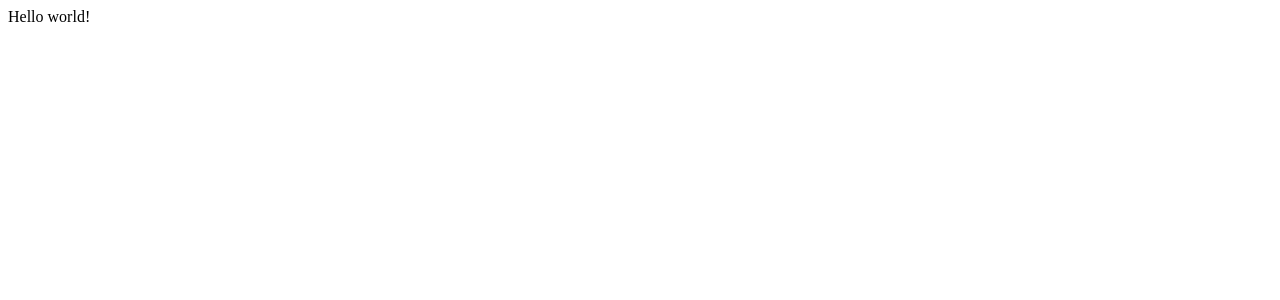
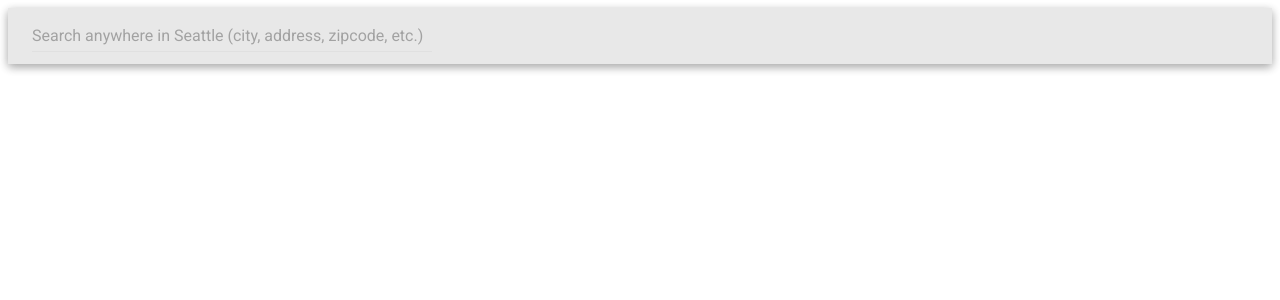
Before and after one commit to zhuhan0/seattle-life, a React app: page / in a window 1280 px wide. Shown: the top 300 px of the page. Built offline with nearby package versions, Linux system fonts and the light colour scheme.

Commit message:
add SearchBar text field

```diff
--- a/src/SearchBar.jsx
+++ b/src/SearchBar.jsx
@@ -1,8 +1,30 @@
 import React from 'react';
+import { AutoComplete, Paper, Toolbar, ToolbarGroup } from 'material-ui';
 
 class SearchBar extends React.Component {
+  constructor(props) {
+    super(props);
+    this.state = {
+      dataSource: [],
+    };
+  }
+
   render() {
-    return <div>Hello world!</div>;
+    return (
+      <Paper zDepth={2}>
+        <Toolbar>
+          <ToolbarGroup>
+            <AutoComplete
+              hintText="Search anywhere in Seattle (city, address, zipcode, etc.)"
+              dataSource={this.state.dataSource}
+              textFieldStyle={{
+                width: '400px',
+              }}
+            />
+          </ToolbarGroup>
+        </Toolbar>
+      </Paper>
+    );
   }
 }
 
```
